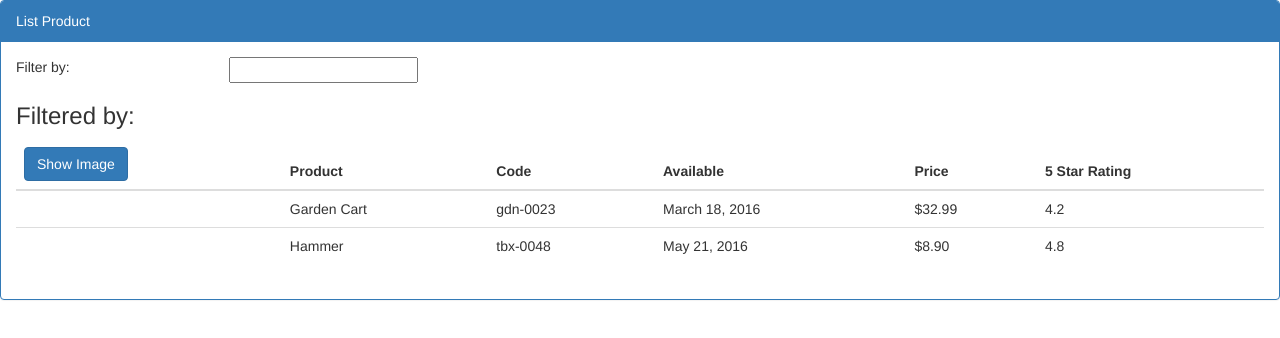
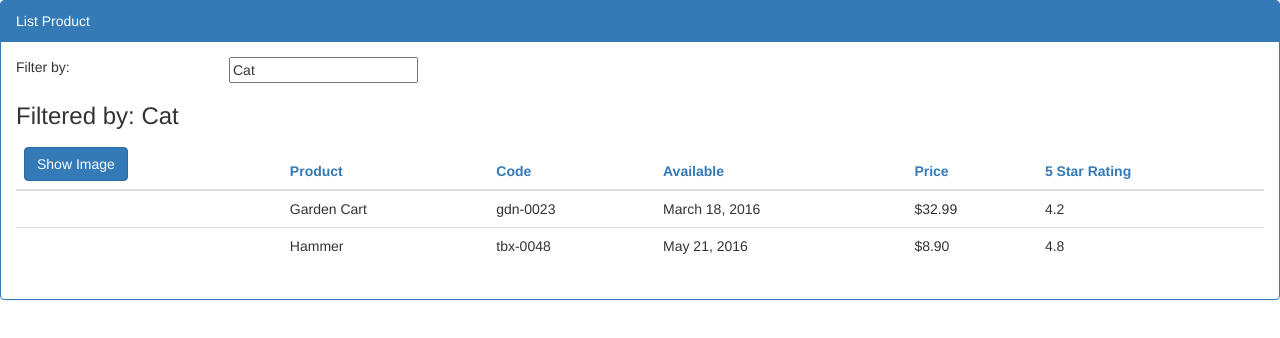
Before and after one commit to jerryho83/ProductMangementWithAngular2, an Angular app: page / in a window 1280 px wide. Shown: the top 338 px of the page. Built offline with nearby package versions, Linux system fonts and the light colour scheme.

Commit message:
using ngModel to bind data input (remember import FormsModule) to use ngModel

```diff
--- a/src/app/app.module.ts
+++ b/src/app/app.module.ts
@@ -4,6 +4,7 @@ import { ProductDetailComponent } from './product/product-detail/product-detail.
 import { BrowserModule } from '@angular/platform-browser';
 import { NgModule } from '@angular/core';
 import { AppComponent } from './app.component';
+import{FormsModule} from '@angular/forms'
 @NgModule({
   declarations: [
     AppComponent,
@@ -12,7 +13,7 @@ import { AppComponent } from './app.component';
     StarComponent
   ],
   imports: [
-    BrowserModule
+    BrowserModule,FormsModule
   ],
   providers: [],
   bootstrap: [AppComponent]
--- a/src/app/product/product-list/product-list.component.css
+++ b/src/app/product/product-list/product-list.component.css
@@ -0,0 +1,3 @@
+thead {
+    color: #337AB7;
+}
--- a/src/app/product/product-list/product-list.component.html
+++ b/src/app/product/product-list/product-list.component.html
@@ -6,20 +6,22 @@
       <div class='row'>
             <div class='col-md-2'>Filter by:</div>
             <div class='col-md-4'>
-        <input type='text' />
+                <input type='text' [(ngModel)]='listFilter' />
             </div>
         </div>
         <div class='row'>
             <div class='col-md-6'>
-        <h3>Filtered by: </h3>
+                <h3>Filtered by: {{listFilter}} </h3>
             </div>
         </div>
         <div class='table-responsive'>
-      <table class='table' *ngIf='products && products.length'>
+            <table class='table'
+                   *ngIf='products && products.length'>
                 <thead>
                     <tr>
                         <th>
-              <button class='btn btn-primary' (click)='toggleImage()'>
+								<button class='btn btn-primary'
+									(click)='toggleImage()'>
 									{{showImage ? 'Hide' : 'Show'}} Image
 								</button>
                         </th>
@@ -33,9 +35,14 @@
                 <tbody>
                     <tr *ngFor='let product of products'>
                         <td>
-              <img *ngIf='showImage' [src]='product.imageUrl' [title]='product.productName' [style.width.px]='imageWidth' [style.margin.px]='imageMargin'>                        </td>
+                            <img *ngIf='showImage'
+                                [src]='product.imageUrl'
+                                [title]='product.productName'
+                                [style.width.px]='imageWidth'
+                                [style.margin.px]='imageMargin'>
+                        </td>
                         <td>{{ product.productName }}</td>
-            <td>{{ product.productCode | lowercase}}</td>
+                        <td>{{ product.productCode | lowercase }}</td>
                         <td>{{ product.releaseDate }}</td>
                         <td>{{ product.price | currency:'USD':true:'1.2-2'}}</td>
                         <td>{{ product.starRating }}</td>
--- a/src/app/product/product-list/product-list.component.ts
+++ b/src/app/product/product-list/product-list.component.ts
@@ -1,5 +1,5 @@
+import { IProduct } from './../product';
 import { Component, OnInit } from '@angular/core';
-
 @Component({
   selector: 'app-product-list',
   templateUrl: './product-list.component.html',
@@ -10,10 +10,10 @@ export class ProductListComponent implements OnInit {
   imageWidth: number = 50;
   imageMargin: number = 2;
   showImage: boolean = false;
-  filterProduct: string = 'Cat';
+  listFilter: string = 'Cat';
 
   //declared product array with any
-  private products: any[] = [
+   products: IProduct[] = [
     {
       "productId": 2,
       "productName": "Garden Cart",
--- /dev/null
+++ b/src/app/product/product.ts
@@ -0,0 +1,10 @@
+export interface IProduct {
+    productId: number;
+    productName: string;
+    productCode: string;
+    releaseDate: string;
+    price: number;
+    description: string;
+    starRating: number;
+    imageUrl: string;
+}
```
Lines whose indentation alone changed are shown as unchanged.
